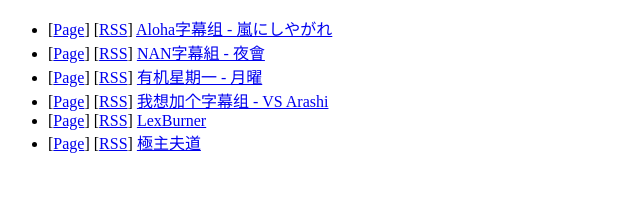
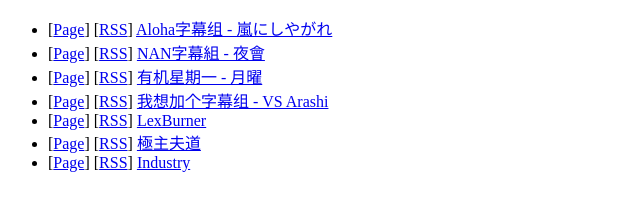
Before and after one commit to franklai/torrent-rss, a plain HTML site: page index.html in a window 1280 px wide. Shown: the whole page, without its empty margins (0-640 px from the left). Drawn offline with Linux system fonts and the light colour scheme.

Commit message:
deploy: 2702c388572d593f031fde4cb98797039f43805f

```diff
--- a/index.html
+++ b/index.html
@@ -33,5 +33,10 @@
 [<a href="https://franklai.github.io/torrent-rss/rss/極主夫道.rss">RSS</a>]
 <a href="https://franklai.github.io/torrent-rss/rss/極主夫道.rss">極主夫道</a>
 </li>
+<li>
+[<a href="http://www.zimuxia.cn/portfolio/%e6%8a%95%e8%a1%8c%e9%a3%8e%e4%ba%91">Page</a>]
+[<a href="https://franklai.github.io/torrent-rss/rss/Industry.rss">RSS</a>]
+<a href="https://franklai.github.io/torrent-rss/rss/Industry.rss">Industry</a>
+</li>
 </ul>
 </body></html>
```
Also changed, not shown: 7 other files.
